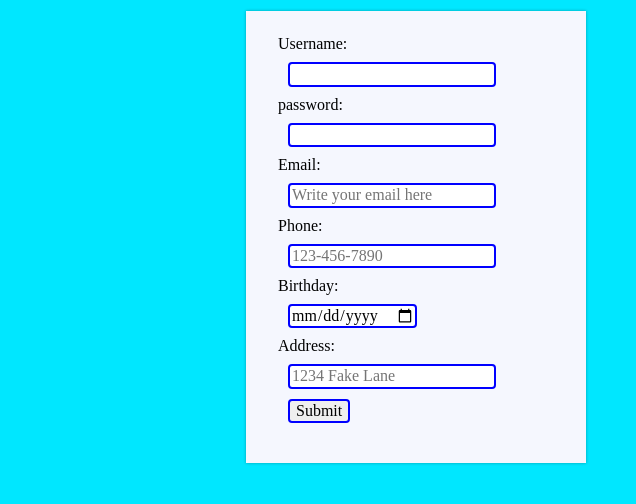
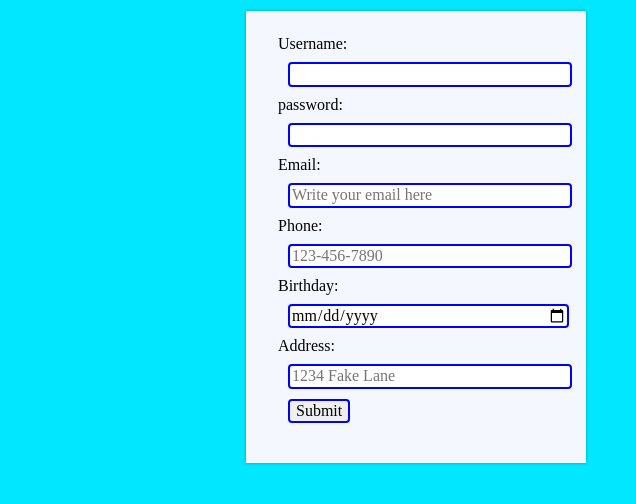
Before and after one commit to saugusth/itmd362_sebastian_augusthy_project1, a plain HTML site: page index.html in a window 1280 px wide. Shown: the full height of the page, 644-1280 px from the left. Drawn offline with Linux system fonts and the light colour scheme.

Commit message:
added class size

```diff
--- a/index.html
+++ b/index.html
@@ -21,17 +21,17 @@
     <form name="unoForm" method="get" action="#null" autocomplete="on">
       <fieldset>
         <label>Username:</label>
-        <input type="text" name="username">
+        <input class="size" type="text" name="username">
         <label>password:</label>
-        <input type="password" name="psw">
+        <input class="size" type="password" name="psw">
         <label>Email:</label>
-        <input type="email" name="email" placeholder="Write your email here">
+        <input class="size" type="email" name="email" placeholder="Write your email here">
         <label>Phone:</label>
-        <input type="tel" name="Phone" placeholder="123-456-7890" pattern="[0-9]{3}-[0-9]{3}-[0-9]{4}" required>
+        <input class="size" type="tel" name="Phone" placeholder="123-456-7890" pattern="[0-9]{3}-[0-9]{3}-[0-9]{4}" required>
         <label>Birthday:</label>
-        <input type="date" name="Birthday">
+        <input class="size" type="date" name="Birthday">
         <label>Address:</label>
-        <input type="text" name="Address" placeholder="1234 Fake Lane">
+        <input class="size" type="text" name="Address" placeholder="1234 Fake Lane">
         <input type="submit" value="Submit">
       </fieldset>
     </form>
```
